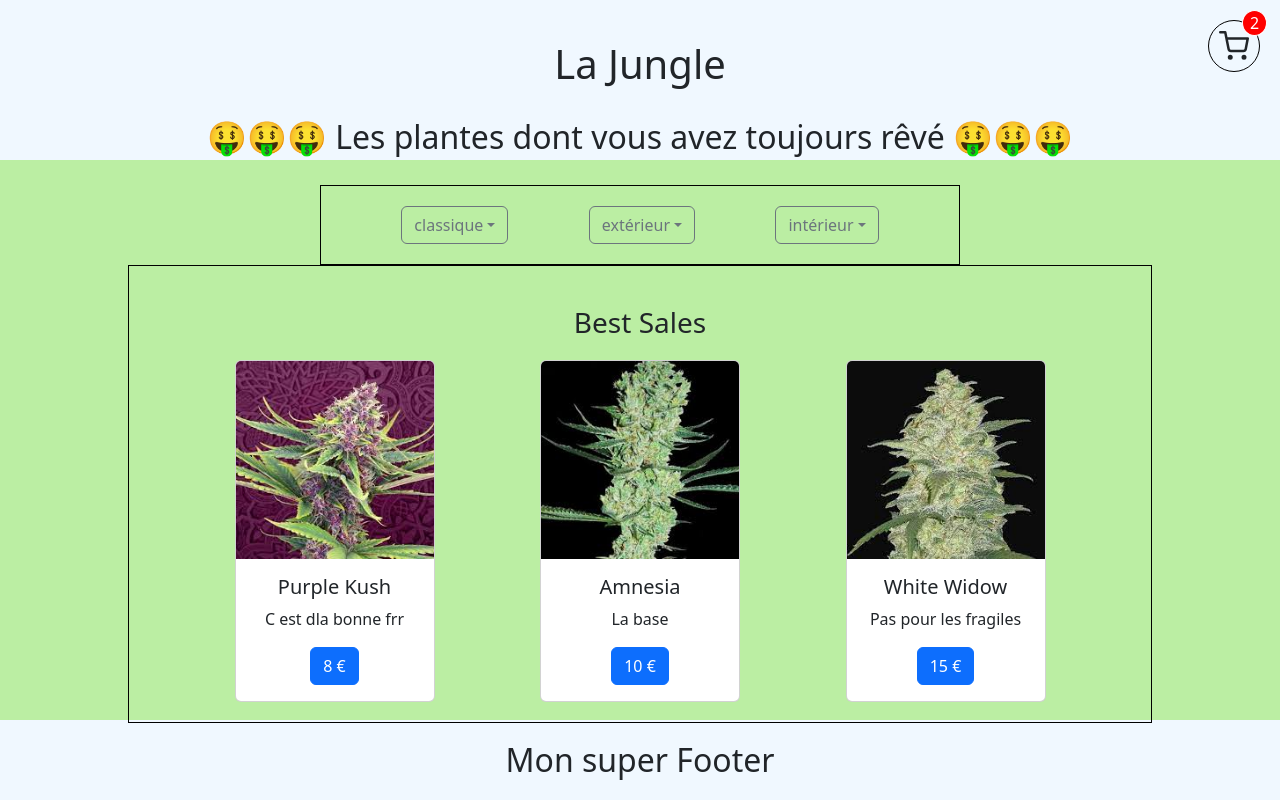
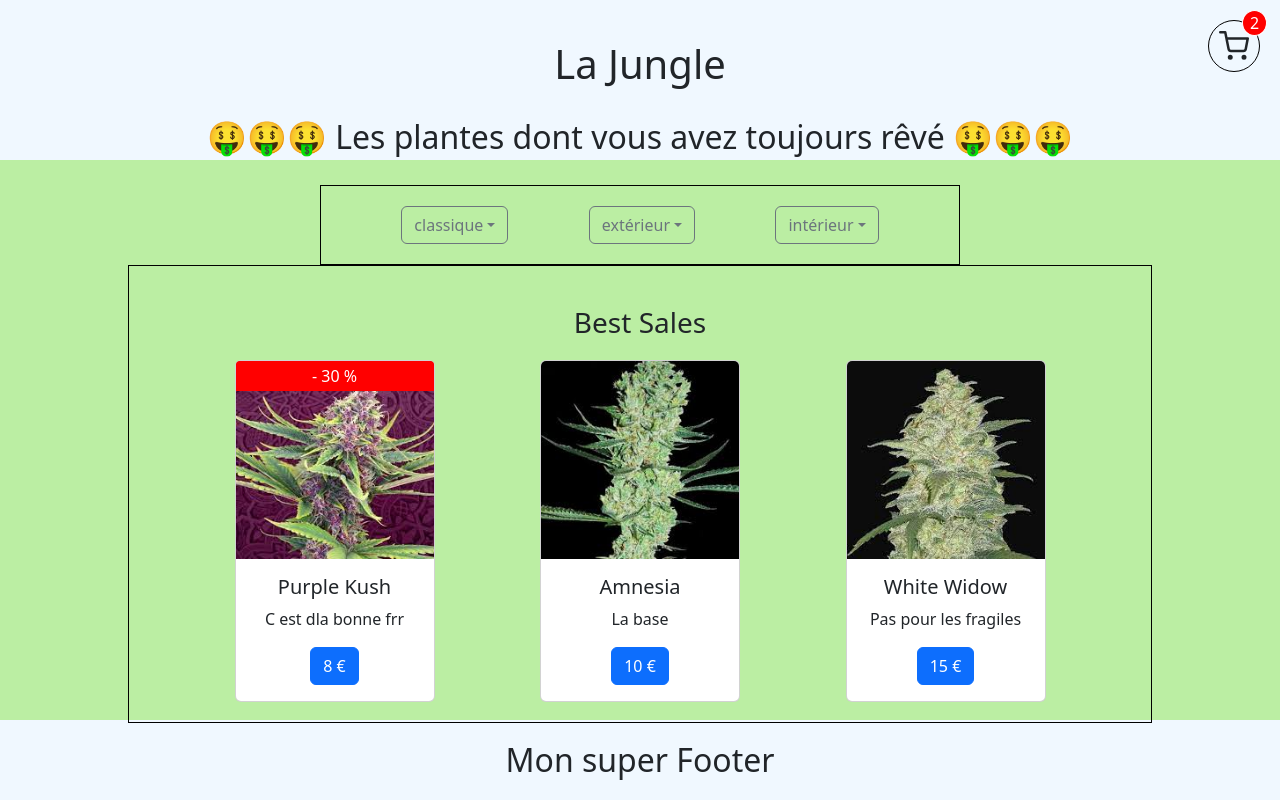
Before and after one commit to ThomasJson/use-react, a React (Create React App) app: page / in a window 1280 px wide. Built offline with nearby package versions, Linux system fonts and the light colour scheme.

Commit message:
SOLDED !!!!!!

```diff
--- a/src/App.scss
+++ b/src/App.scss
@@ -1,3 +1,7 @@
+div.container-fluid {
+    padding: 0;
+}
+
 .rOw {
     display: flex;
     flex-direction: row;
@@ -12,6 +16,10 @@
     justify-content: space-evenly;
 }
 
+.align-center {
+    align-items: center;
+}
+
 h1 {
     padding: 20px 0px 20px 0px !important;
     margin: 0 !important;
--- a/src/components/bestSales/BestSales.jsx
+++ b/src/components/bestSales/BestSales.jsx
@@ -2,6 +2,7 @@ import React from "react";
 import { Container } from "react-bootstrap";
 import { plantList } from "../data/plantList";
 import ProductCard from "../productCard/ProductCard";
+import DisplayOffer from "../specialOffer/DisplayOffer";
 import "./bestSales.scss";
 
 const BestSales = () => {
@@ -20,7 +21,7 @@ const BestSales = () => {
                 price={plant.price + "  €"}
                 description={plant.description}
                 image={plant.image}
-                // isSpecialOffer={plant.isSpecialOffer}
+                isSpecialOffer={<DisplayOffer isSolded={plant.isSpecialOffer === true}/>}
               />
             )}
           </li>
--- a/src/components/categoryList/CategoryList.jsx
+++ b/src/components/categoryList/CategoryList.jsx
@@ -5,7 +5,6 @@ import DropdownButton from "react-bootstrap/DropdownButton";
 import "./categoryList.scss";
 
 const CategoryList = () => {
-  // acc = "accumulateur" ;
 
   const categories = plantList.reduce(
     (acc, plant) =>
--- a/src/components/productCard/ProductCard.jsx
+++ b/src/components/productCard/ProductCard.jsx
@@ -1,13 +1,16 @@
 import React from "react";
+import { Container } from "react-bootstrap";
 import Button from "react-bootstrap/Button";
 import Card from "react-bootstrap/Card";
 import "./productCard.scss";
 
 const ProductCard = ({ title, price, description, image, isSpecialOffer }) => {
+
   return (
     <div>
       <Card className="card-style">
         <Card.Img variant="top" src={image} />
+        <Container fluid>{isSpecialOffer}</Container>
         <Card.Body>
           <Card.Title>{title}</Card.Title>
           <Card.Text>{description}</Card.Text>
--- a/src/components/productCard/productCard.scss
+++ b/src/components/productCard/productCard.scss
@@ -2,9 +2,3 @@
   width: 200px !important;
   // position: relative;
 }
-.soldes {
-  // position: absolute;
-  background-color: red;
-  height: 20px;
-  // top: 0;
-}
--- /dev/null
+++ b/src/components/specialOffer/DisplayOffer.jsx
@@ -0,0 +1,14 @@
+import React from "react";
+import "./displayOffer.scss";
+import SpecialOffer from "./SpecialOffer";
+
+const DisplayOffer = (props) => {
+  const isSolded = props.isSolded;
+
+  if (isSolded === true) {
+    return <SpecialOffer />;
+  }
+  return;
+};
+
+export default DisplayOffer;
--- /dev/null
+++ b/src/components/specialOffer/SpecialOffer.jsx
@@ -0,0 +1,12 @@
+import React from 'react';
+import './specialOffer.scss';
+
+const SpecialOffer = () => {
+    return (
+        <div>
+            <div className="soldes">- 30 %</div>
+        </div>
+    );
+};
+
+export default SpecialOffer;
--- /dev/null
+++ b/src/components/specialOffer/specialOffer.scss
@@ -0,0 +1,15 @@
+.soldes {
+  width: 100%;
+  height: 30px;
+  position: absolute;
+  top: 0;
+
+  display: flex;
+  justify-content: center;
+  align-items: center;
+
+  border-top-left-radius: 4px;
+  border-top-right-radius: 4px;
+  background-color: red;
+  color: white;
+}
```
Also changed, not shown: src/components/careScale/CareScale.jsx (added, +11 -0 lines), src/components/bestSales/bestSales.scss (line endings or trailing spaces), src/components/careScale/careScale.scss (added), src/components/specialOffer/displayOffer.scss (added).
